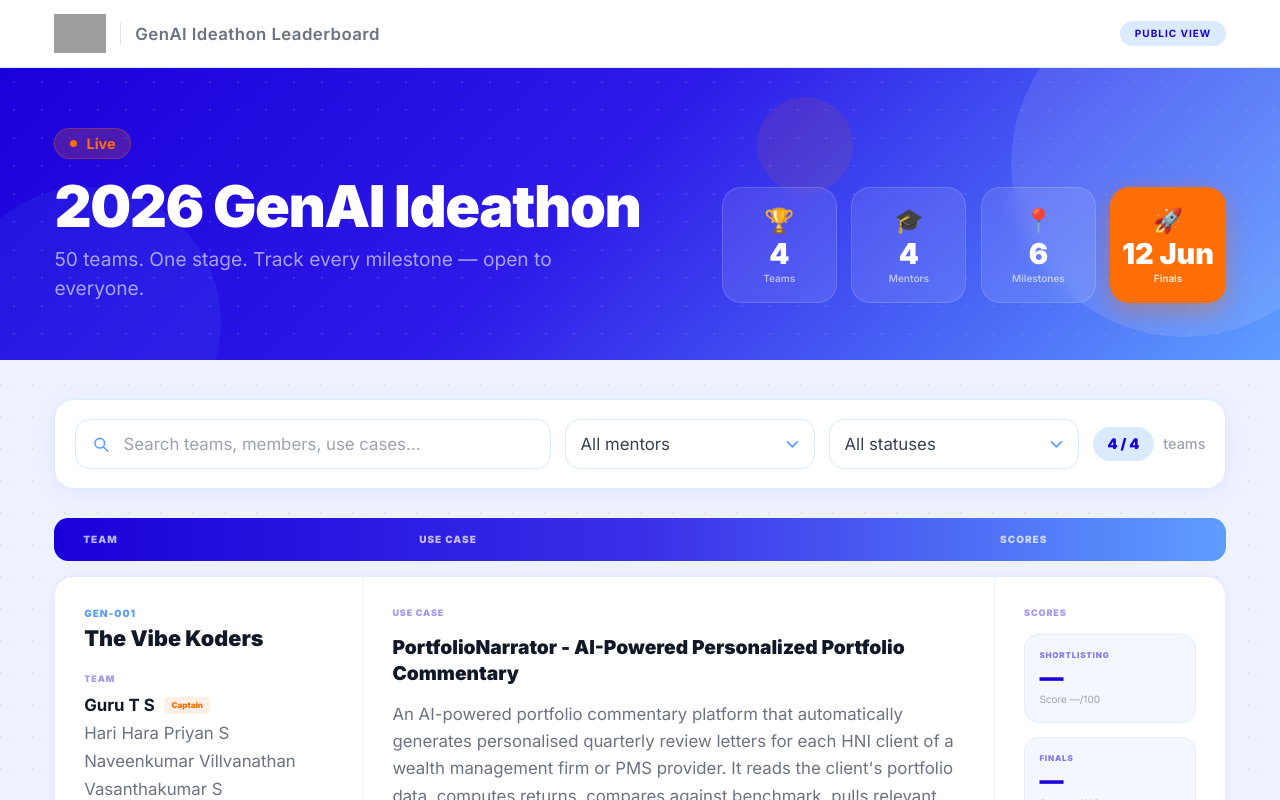
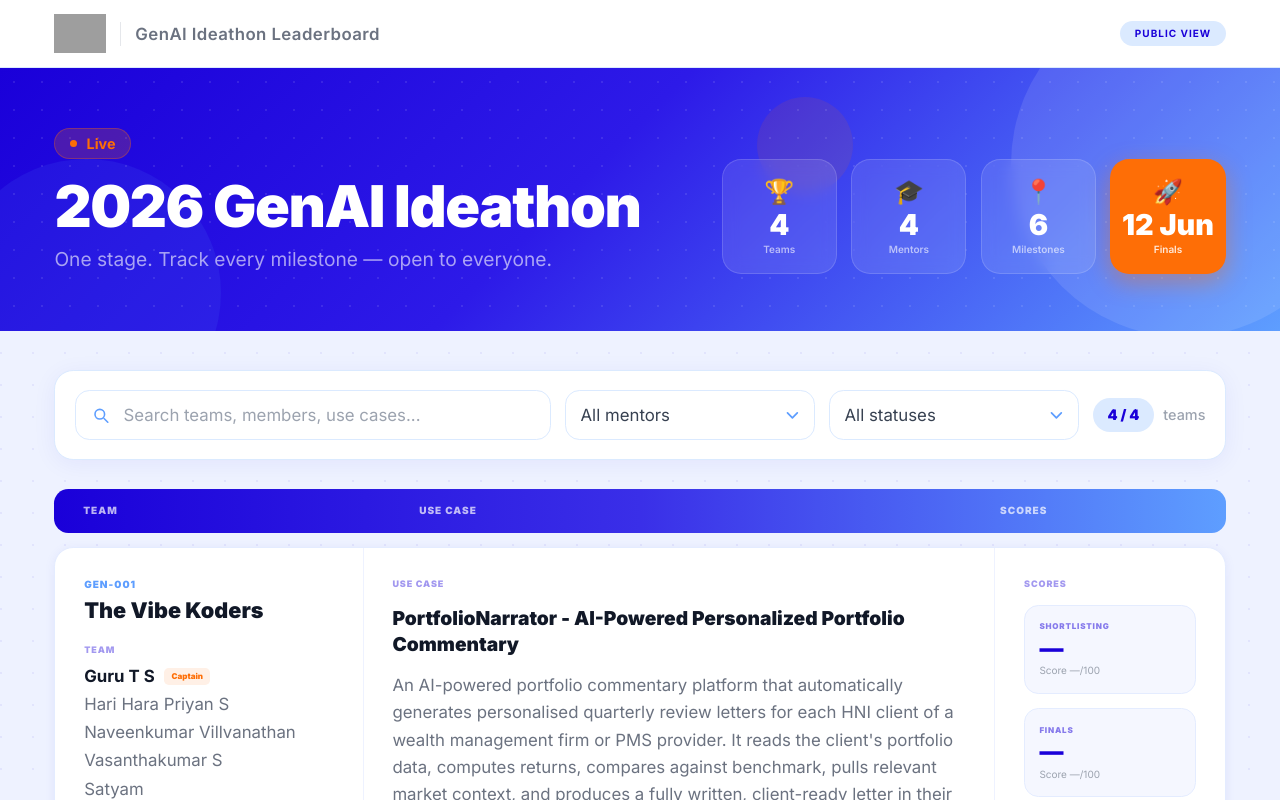
Before and after one commit to Salvius10/Leaderboard, a Next.js app: page / in a window 1280 px wide. Shown: the top 800 px of the page. Built offline with nearby package versions, Linux system fonts and the light colour scheme; grey boxes are pictures that could not be loaded.

Commit message:
description

```diff
--- a/components/Header.tsx
+++ b/components/Header.tsx
@@ -67,7 +67,7 @@ export default function Header() {
                 2026 GenAI Ideathon
               </h1>
               <p className="text-white/60 mt-2 text-sm sm:text-base max-w-md">
-                50 teams. One stage. Track every milestone — open to everyone.
+                 One stage. Track every milestone — open to everyone.
               </p>
             </div>
 
```
